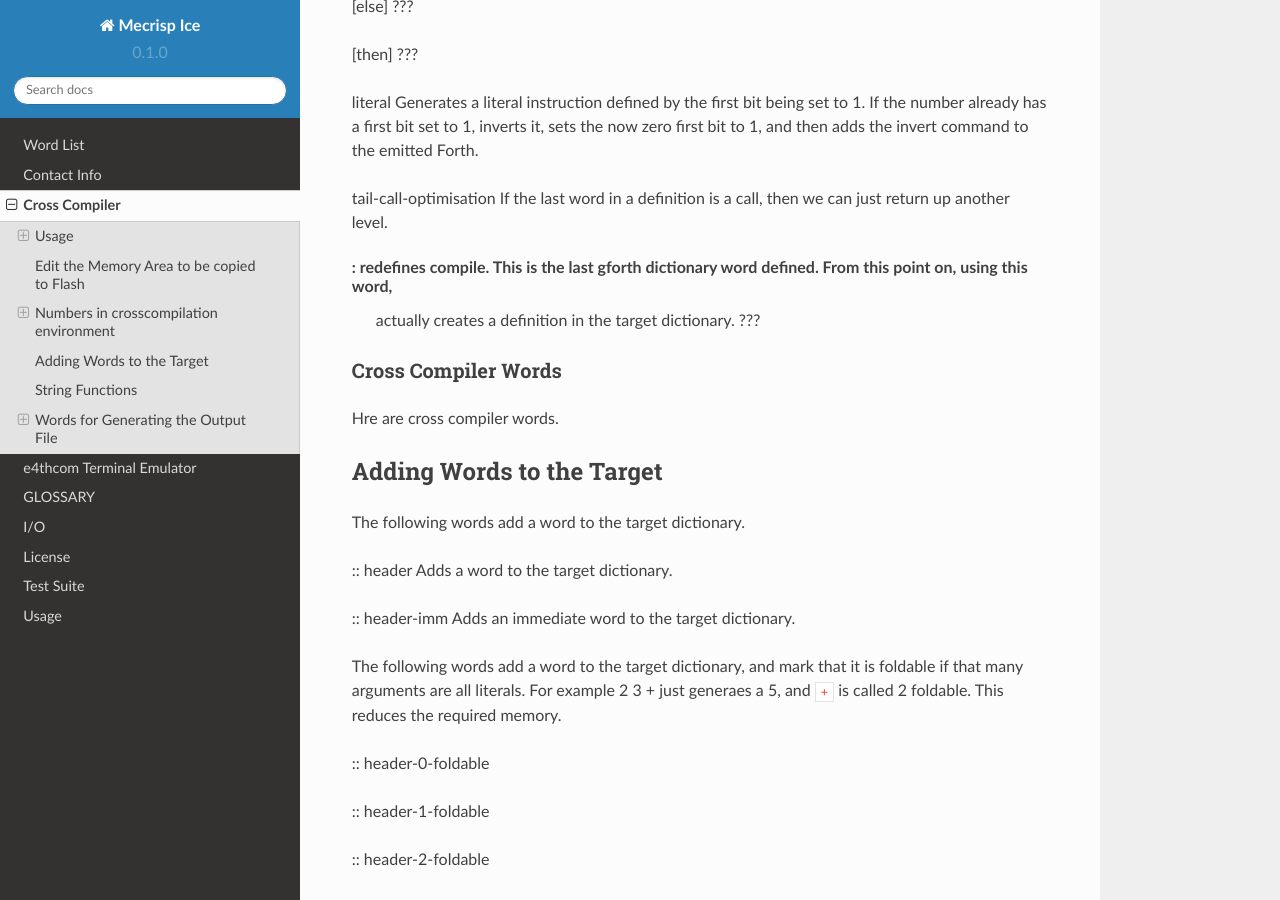
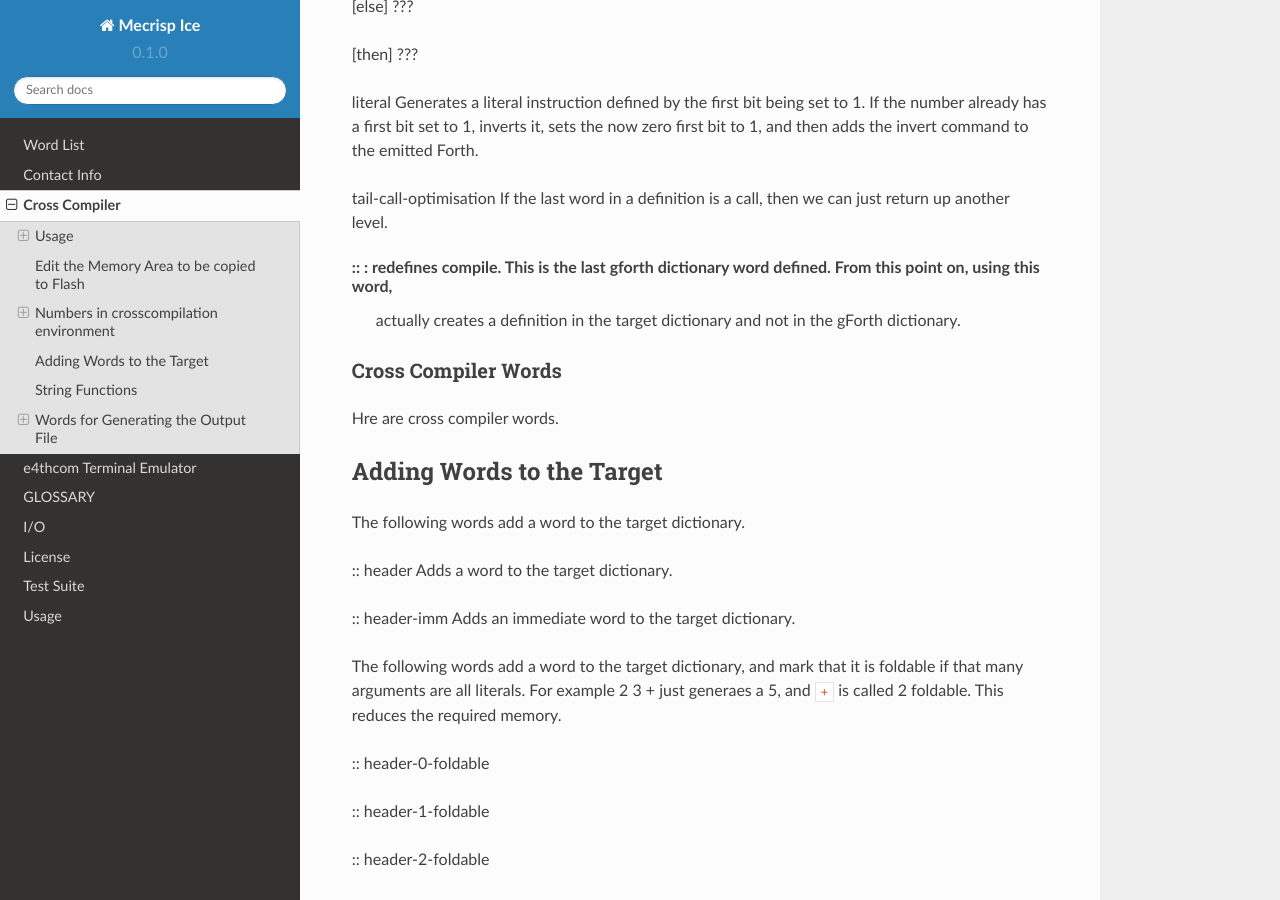
Before and after one commit to PythonLinks/Mecrisp-Ice, a Sphinx documentation site: the page built from docs/source/cross-compiler.rst, in a window 1280 px wide and 900 px high, scrolled down 3490 px. Built offline with Sphinx 7.4.7 and the Read the Docs theme 2.0.0, drawn with Linux system fonts in a browser that asks for light colours.

Commit message:
cross compiler is looking done.

```diff
--- a/docs/source/cross-compiler.rst
+++ b/docs/source/cross-compiler.rst
@@ -136,8 +136,8 @@ literal Generates a literal instruction defined by the first bit being set to 1.
 
 tail-call-optimisation If the last word in a definition is a call, then we can just return up another level.
 
-: redefines compile.  This is the last gforth dictionary word defined.  From this point on, using this word,
-  actually creates a definition in the target dictionary.  ???
+\:\: \: redefines compile.  This is the last gforth dictionary word defined.  From this point on, using this word,
+  actually creates a definition in the target dictionary and not in the gForth dictionary.
 
 Cross Compiler Words
 ********************
@@ -245,7 +245,7 @@ Generates a call to the next location. The following part of the definition is t
 :: t' ( -- t-addr )  Returns the address of a word defined in the target word list.
 
 Words for Generating the Output File
------------------------------------
+-------------------------------------
 
 resolve ( orig -- ) Forward reference from orig to this location
 
```
